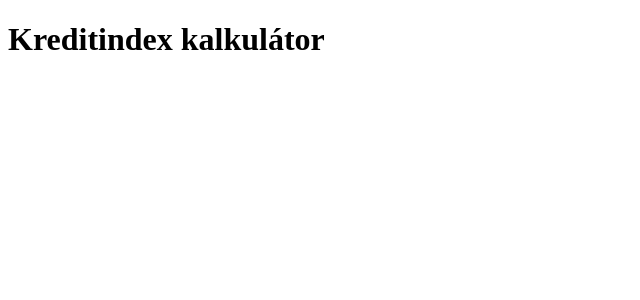
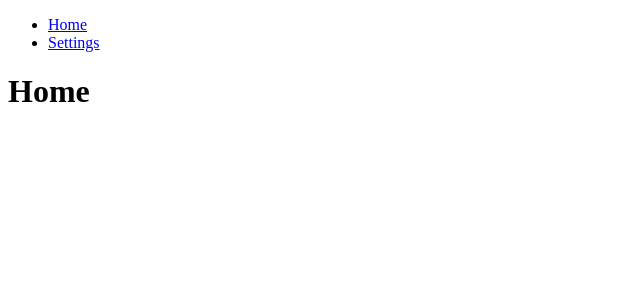
Before and after one commit to janosnagygyorgy/kredit-v2, a React (Vite) app: page /Home in a window 1280 px wide. Shown: the top 300 px of the page, without its empty margins (0-640 px from the left). Built offline with nearby package versions, Linux system fonts and the light colour scheme.

Commit message:
Add routing

```diff
--- a/package.json
+++ b/package.json
@@ -11,7 +11,8 @@
   },
   "dependencies": {
     "react": "^19.1.0",
-    "react-dom": "^19.1.0"
+    "react-dom": "^19.1.0",
+    "react-router-dom": "^7.6.3"
   },
   "devDependencies": {
     "@eslint/js": "^9.29.0",
--- a/src/App.tsx
+++ b/src/App.tsx
@@ -1,7 +1,19 @@
+import { Navigate, Route, Routes } from "react-router-dom";
+import Navbar from "./components/Navbar";
+import Home from "./pages/Home";
+import Settings from "./pages/Settings";
+
 function App() {
   return (
     <>
-      <h1>Kreditindex kalkulátor</h1>
+      <Navbar />
+      <div>
+        <Routes>
+          <Route path="/Home" element={<Home />} />
+          <Route path="/settings" element={<Settings />} />
+          <Route path="*" element={<Navigate replace to="/home" />} />
+        </Routes>
+      </div>
     </>
   );
 }
--- /dev/null
+++ b/src/components/Navbar.tsx
@@ -0,0 +1,31 @@
+import type { ReactNode } from "react";
+import { Link, useMatch, useResolvedPath } from "react-router-dom";
+
+function Navbar() {
+  return (
+    <nav className="navbar">
+      <ul>
+        <NavigationLink to="/home">Home</NavigationLink>
+        <NavigationLink to="/settings">Settings</NavigationLink>
+      </ul>
+    </nav>
+  );
+}
+
+interface NavigationLinkProps {
+  to: string;
+  children: ReactNode;
+}
+
+function NavigationLink({ to, children }: NavigationLinkProps) {
+  const resolvedPath = useResolvedPath(to);
+  const isActive = useMatch({ path: resolvedPath.pathname, end: true });
+
+  return (
+    <li className={isActive ? "active" : ""}>
+      <Link to={to}>{children}</Link>
+    </li>
+  );
+}
+
+export default Navbar;
--- a/src/main.tsx
+++ b/src/main.tsx
@@ -2,9 +2,12 @@ import { StrictMode } from "react";
 import { createRoot } from "react-dom/client";
 import "./index.css";
 import App from "./App.tsx";
+import { BrowserRouter } from "react-router-dom";
 
 createRoot(document.getElementById("root")!).render(
   <StrictMode>
-    <App />
+    <BrowserRouter>
+      <App />
+    </BrowserRouter>
   </StrictMode>
 );
--- /dev/null
+++ b/src/pages/Home.tsx
@@ -0,0 +1,9 @@
+function Home() {
+  return (
+    <>
+      <h1>Home</h1>
+    </>
+  );
+}
+
+export default Home;
--- /dev/null
+++ b/src/pages/Settings.tsx
@@ -0,0 +1,9 @@
+function Settings() {
+  return (
+    <>
+      <h1>Settings</h1>
+    </>
+  );
+}
+
+export default Settings;
```
Also changed, not shown: 1 other file (tests, documents, lock files or other folders).
